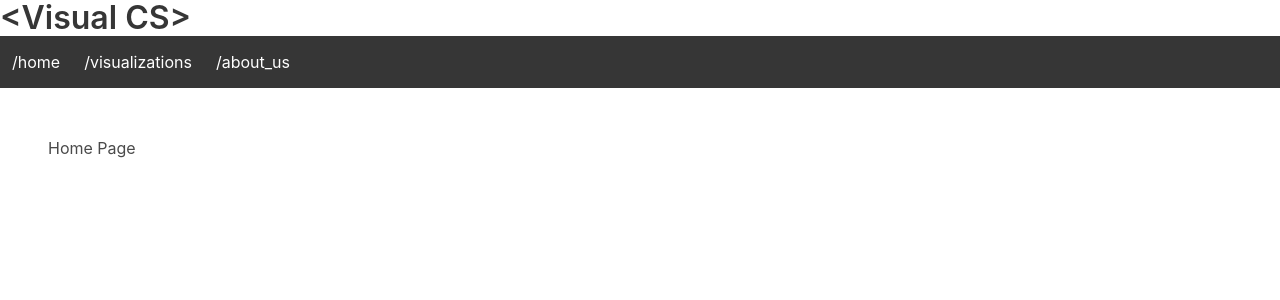
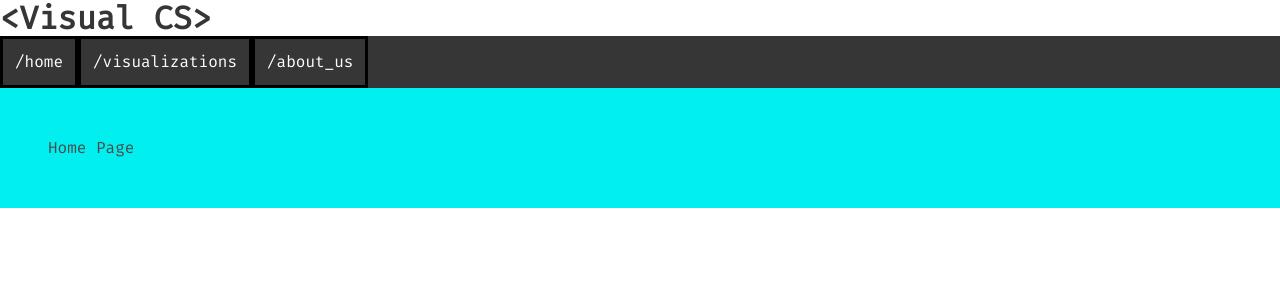
Before and after one commit to visual-cs/site, a React (Create React App) app: page / in a window 1280 px wide. Shown: the top 300 px of the page. Built offline with nearby package versions, Linux system fonts and the light colour scheme.

Commit message:
firacode; navbar item borders

```diff
--- a/src/App.scss
+++ b/src/App.scss
@@ -1,2 +1,22 @@
 @charset "utf-8";
+@import url("https://fonts.googleapis.com/css2?family=Fira+Code&display=swap");
+
+$family-sans-serif: "Fira Code", sans-serif;
+
+.section {
+    background-color: rgb(1, 239, 239);
+}
+
+.navbar-start { // fixes is-expanded on the navbar items
+    flex-grow: 1;
+    flex-shrink: 1;
+    display: flex;
+}
+
+.navbar-item {
+    border-style: solid;
+    border-color: black;
+    border-width: medium;
+}
+
 @import "../node_modules/bulma/bulma.sass";
```
